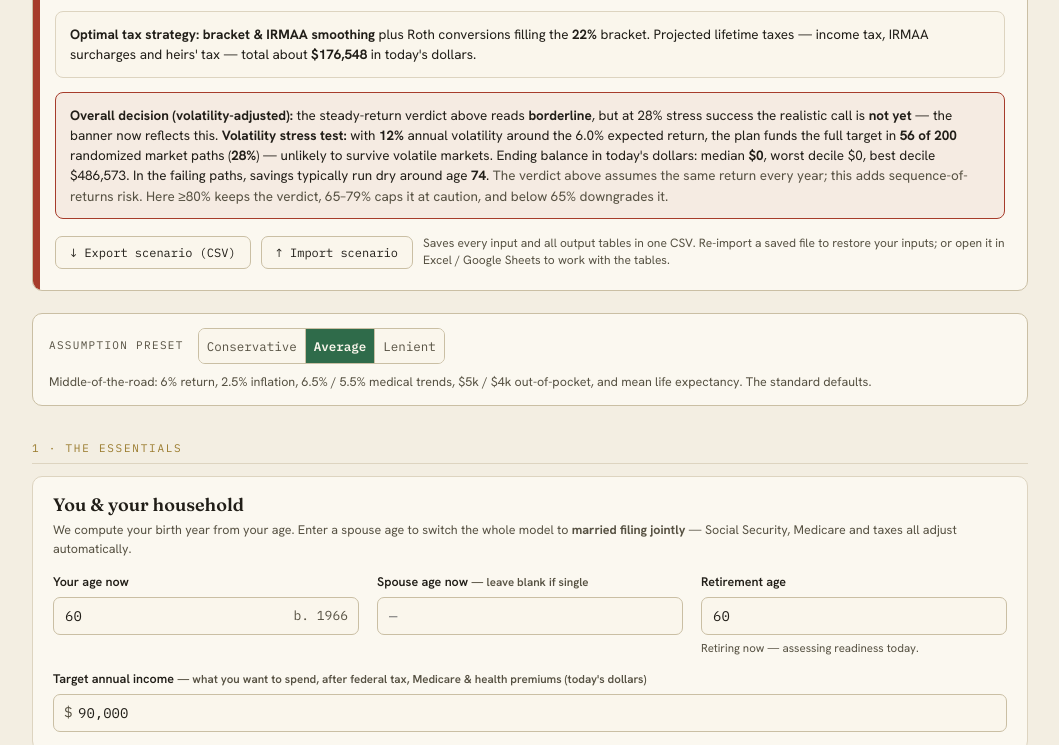
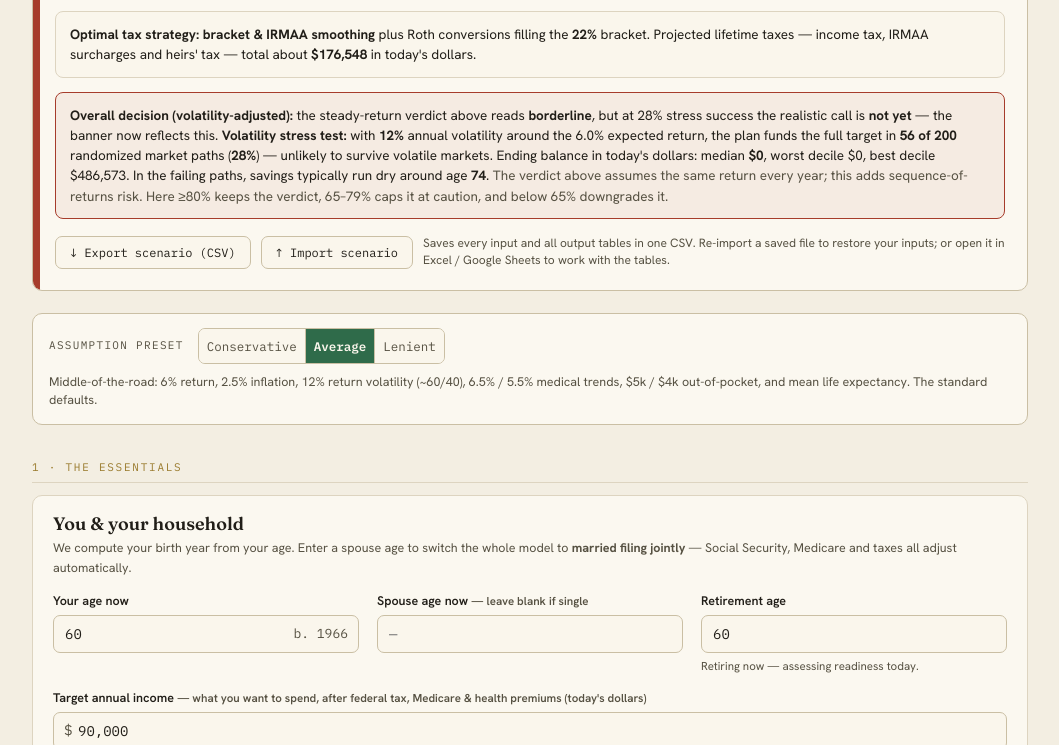
Before and after one commit to n-nachiappan/n-nachiappan.github.io, a website: page retirement_model.html in a window 1280 px wide. Both pictures are taken after a click on the button "Average". Shown: the part 676-1421 px from the top of the page, without its empty margins (110-1169 px from the left). Drawn offline with nearby package versions, Linux system fonts and the light colour scheme.

Commit message:
change default volatility based on assumption preset

```diff
--- a/retirement_model.html
+++ b/retirement_model.html
@@ -506,7 +506,7 @@ canvas{max-width:100%;}
       </div>
       <div class="field"><label>Return volatility (std. dev.)</label>
         <div class="inwrap"><input type="number" id="vol" value="12" step="1" min="0" max="30"><span class="suf">%</span></div>
-        <div class="hint">Annual swing around the expected return — drives the <b>volatility stress test</b> in the verdict. ≈9% for a 30/70 portfolio, ≈12% for 60/40, ≈17% for all-stock. Set 0 to disable.</div>
+        <div class="hint">Annual swing around the expected return — drives the <b>volatility stress test</b> in the verdict. ≈9% for a 30/70 portfolio, ≈12% for 60/40, ≈17% for all-stock; the <b>assumption preset</b> sets it to match its return (9% / 12% / 16%). Set 0 to disable.</div>
       </div>
     </div>
     <div id="spouseHorizon" class="field" style="display:none;margin-top:10px;max-width:360px;"><label>Plan to age — spouse</label>
@@ -953,18 +953,20 @@ let leMode='mean', preset='average'; // longevity basis + active assumption pres
 function leDefault(age, sex){ return leMode==='p90' ? expectedAge90(age, sex) : expectedAge(age, sex); }
 // Assumption presets — economic & longevity defaults the user can still override individually.
 const PRESETS = {
-  conservative: {ret:4.5, infl:3.5, hcInfl:7.5, medPremInfl:6.5, oopPre:7000, oopMed:6000, le:'p90'},
-  average:      {ret:6,   infl:2.5, hcInfl:6.5, medPremInfl:5.5, oopPre:5000, oopMed:4000, le:'mean'},
-  lenient:      {ret:7.5, infl:2,   hcInfl:5.5, medPremInfl:4.5, oopPre:4000, oopMed:3000, le:'mean'}
+  // vol tracks the portfolio implied by the return: a 4.5% return is a conservative (bond-heavy, low-vol) mix,
+  // 6% is ~60/40, 7.5% is equity-heavy — matching the ≈9% / ≈12% / ≈17% anchors on the volatility field.
+  conservative: {ret:4.5, infl:3.5, vol:9,  hcInfl:7.5, medPremInfl:6.5, oopPre:7000, oopMed:6000, le:'p90'},
+  average:      {ret:6,   infl:2.5, vol:12, hcInfl:6.5, medPremInfl:5.5, oopPre:5000, oopMed:4000, le:'mean'},
+  lenient:      {ret:7.5, infl:2,   vol:16, hcInfl:5.5, medPremInfl:4.5, oopPre:4000, oopMed:3000, le:'mean'}
 };
 const PRESET_HINTS = {
-  conservative: 'Cautious: 4.5% return, 3.5% inflation, higher medical-cost trends (7.5% / 6.5%) and out-of-pocket ($7k / $6k), and a long life — planning to the ≈90th-percentile age (only ~10% live longer). The safest stress-test.',
-  average: 'Middle-of-the-road: 6% return, 2.5% inflation, 6.5% / 5.5% medical trends, $5k / $4k out-of-pocket, and mean life expectancy. The standard defaults.',
-  lenient: 'Optimistic: 7.5% return, 2% inflation, lower medical-cost trends (5.5% / 4.5%) and out-of-pocket ($4k / $3k), and mean life expectancy.'
+  conservative: 'Cautious: 4.5% return, 3.5% inflation, 9% return volatility (a bond-heavy mix), higher medical-cost trends (7.5% / 6.5%) and out-of-pocket ($7k / $6k), and a long life — planning to the ≈90th-percentile age (only ~10% live longer). The safest stress-test.',
+  average: 'Middle-of-the-road: 6% return, 2.5% inflation, 12% return volatility (~60/40), 6.5% / 5.5% medical trends, $5k / $4k out-of-pocket, and mean life expectancy. The standard defaults.',
+  lenient: 'Optimistic: 7.5% return, 2% inflation, 16% return volatility (equity-heavy), lower medical-cost trends (5.5% / 4.5%) and out-of-pocket ($4k / $3k), and mean life expectancy.'
 };
 function applyPreset(name){
   const P=PRESETS[name]; if(!P) return; preset=name;
-  $('ret').value=P.ret; $('infl').value=P.infl; $('hcInfl').value=P.hcInfl; $('medPremInfl').value=P.medPremInfl;
+  $('ret').value=P.ret; $('infl').value=P.infl; $('vol').value=P.vol; $('hcInfl').value=P.hcInfl; $('medPremInfl').value=P.medPremInfl;
   $('oopPre').value=P.oopPre.toLocaleString('en-US'); $('oopMed').value=P.oopMed.toLocaleString('en-US');
   leMode=P.le; endAgesEdited=false; refreshLEdefaults();
   $('presetSeg').querySelectorAll('button').forEach(x=>x.classList.toggle('on', x.dataset.v===name));
```
Also changed, not shown: how_the_model_works.html (+3 -3 lines).
